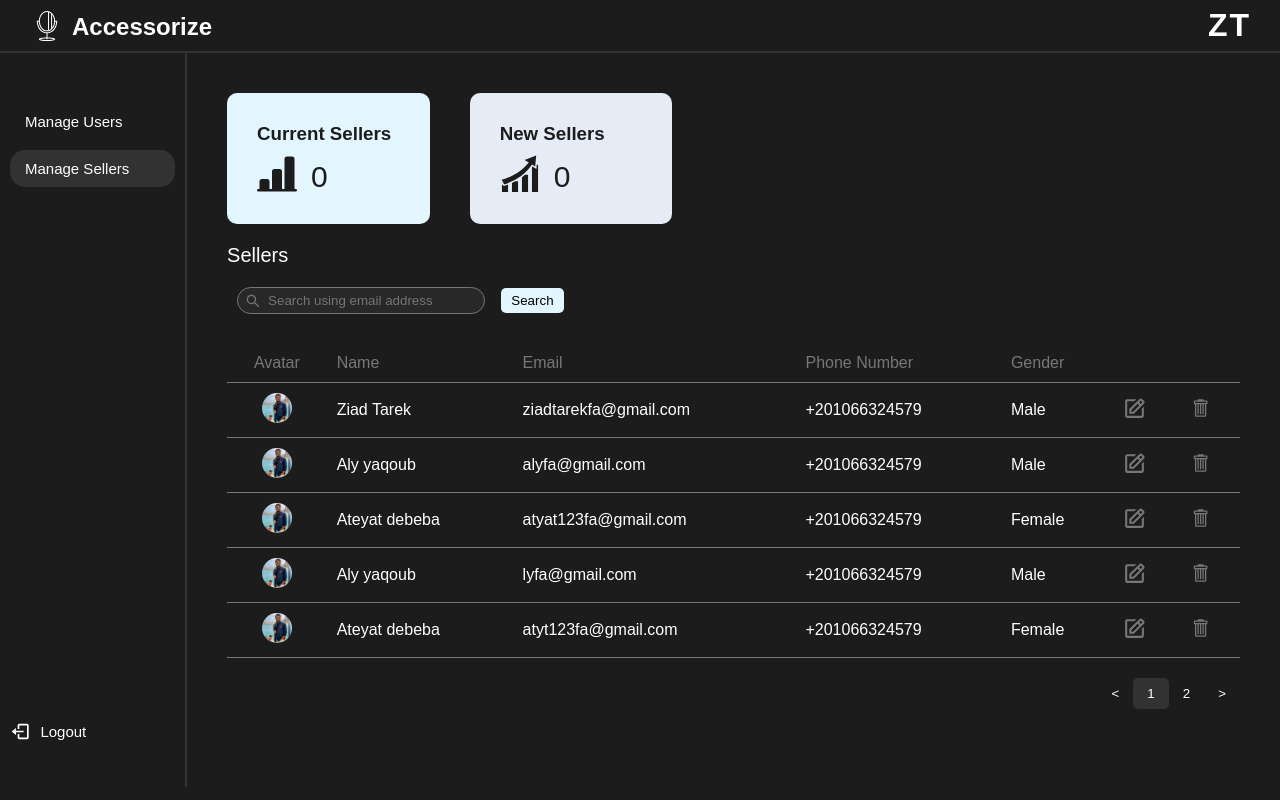
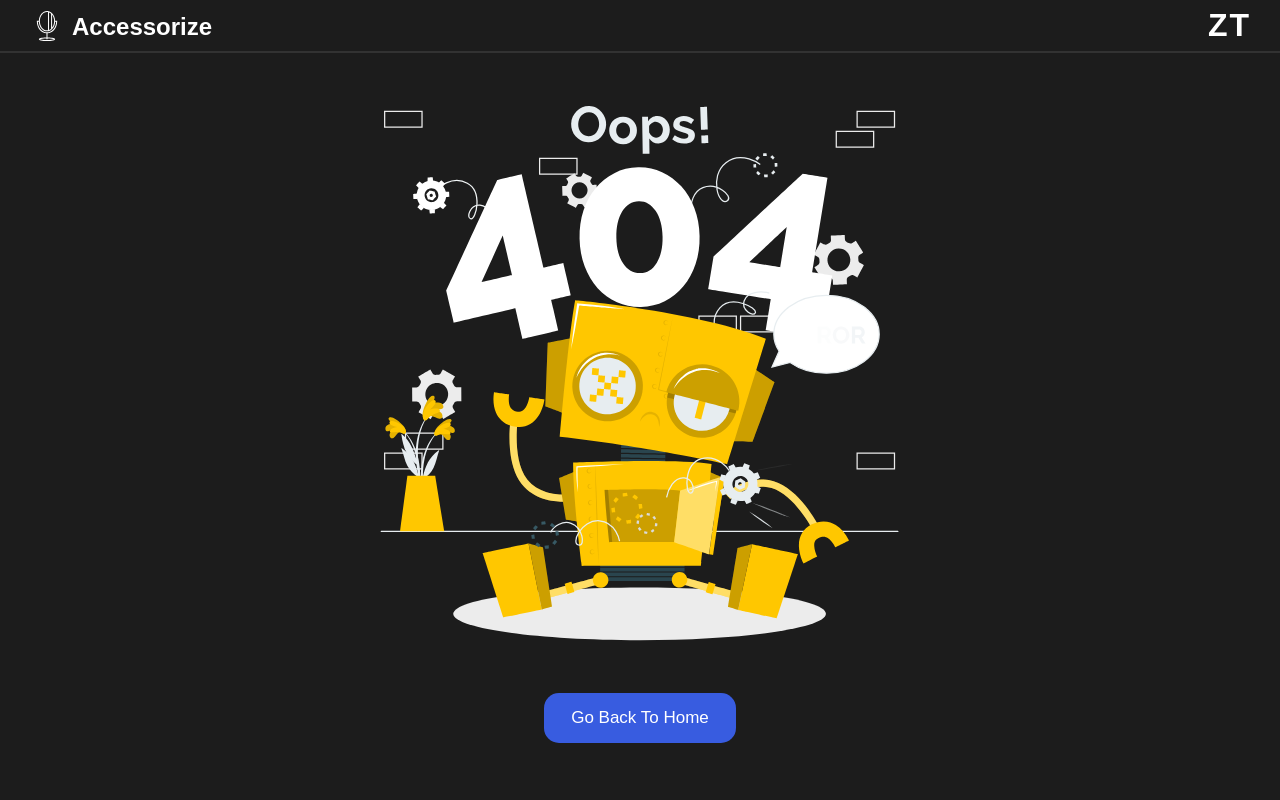
Before and after one commit to ziadtarekfa/Accessorize-Admin, a React (Create React App) app: page /manage-sellers in a window 1280 px wide. Built offline with nearby package versions, Linux system fonts and the light colour scheme; no server answers; the HTML template or start-up script is replaced by a standard one.

Commit message:
implemented getUsers & getSellers

```diff
--- a/src/App.js
+++ b/src/App.js
@@ -15,8 +15,8 @@ function App() {
         <Header />
         <Routes>
 
-          <Route path='/manage-users' element={<User />} />
-          <Route path='/manage-sellers' element={<Seller />} />
+          <Route path='/users' element={<User />} />
+          <Route path='/sellers' element={<Seller />} />
           <Route path='*' element={<NotFound />} />
         </Routes>
       </div>
--- a/src/components/Sidebar.js
+++ b/src/components/Sidebar.js
@@ -18,13 +18,13 @@ const Sidebar = () => {
     return (
         <aside>
             <div className='manage-container'>
-                <NavLink to='/manage-users'
+                <NavLink to='/users'
                     style={({ isActive }) =>
                         isActive ? activeStyle : notActiveStyle
                     }>
                     Manage Users
                 </NavLink>
-                <NavLink to='/manage-sellers'
+                <NavLink to='/sellers'
                     style={({ isActive }) =>
                         isActive ? activeStyle : notActiveStyle
                     }>
--- a/src/components/ViewTable.js
+++ b/src/components/ViewTable.js
@@ -3,7 +3,6 @@ import { AiOutlineSearch } from 'react-icons/ai';
 import { GoTrashcan } from 'react-icons/go';
 import { BiEdit } from 'react-icons/bi';
 import { useEffect, useState, useRef } from 'react';
-import avatar from '../assets/avatar.jpg';
 import EditDataModal from './EditDataModal';
 import DeleteModal from './DeleteModal';
 import Pagination from './Pagination';
@@ -13,68 +12,27 @@ const ViewTable = () => {
     const [isEdit, setIsEdit] = useState(false);
     const [isDelete, setIsDelete] = useState(false);
     const [selectedUser, setSelectedUser] = useState(null);
+    const [totalUsers, setTotalUsers] = useState([]);
+    const [currentPageNumber, setCurrentPageNumber] = useState(1);
+    const [currentUsers, setCurrentUsers] = useState([]);
 
     const NO_OF_USERS_PER_PAGE = 5;
 
-    const [totalUsers, setTotalUsers] = useState([
-        {
-            id: '12',
-            name: "Ziad Tarek",
-            email: "ziadtarekfa@gmail.com",
-            phoneNo: "+201066324579",
-            gender: "Male",
 
-        },
-        {
-            id: '13',
-            name: "Aly yaqoub",
-            email: "alyfa@gmail.com",
-            phoneNo: "+201066324579",
-            gender: "Male",
-
-        },
-        {
-            id: '16',
-            name: "Ateyat debeba",
-            email: "atyat123fa@gmail.com",
-            phoneNo: "+201066324579",
-            gender: "Female",
-
-        },
-        {
-            id: '17',
-            name: "Aly yaqoub",
-            email: "lyfa@gmail.com",
-            phoneNo: "+201066324579",
-            gender: "Male",
-
-        },
-        {
-            id: '18',
-            name: "Ateyat debeba",
-            email: "atyt123fa@gmail.com",
-            phoneNo: "+201066324579",
-            gender: "Female",
-
-        },
-        {
-            id: '19',
-            name: "Ateyat debeba",
-            email: "atyt1213fa@gmail.com",
-            phoneNo: "+201066324579",
-            gender: "Female",
-
-        },
-    ]);
-
-    const [currentPageNumber, setCurrentPageNumber] = useState(1);
-    const [currentUsers, setCurrentUsers] = useState([]);
 
     useEffect(() => {
         const indexOfLastUser = currentPageNumber * NO_OF_USERS_PER_PAGE;
         const indexOfFirstUser = indexOfLastUser - NO_OF_USERS_PER_PAGE;
-        setCurrentUsers(totalUsers.slice(indexOfFirstUser, indexOfLastUser));
-    }, [currentPageNumber, totalUsers])
+
+        fetch(`http://localhost:8000/admin/${window.location.pathname}`).then((res) => {
+            return res.json();
+        }).then((data) => {
+            console.log(data);
+            setTotalUsers(data);
+            setCurrentUsers(data.slice(indexOfFirstUser, indexOfLastUser));
+        });
+
+    }, [currentPageNumber]);
 
 
     const emailInputRef = useRef();
@@ -105,25 +63,28 @@ const ViewTable = () => {
             <table>
                 <thead>
                     <tr>
-                        <th style={{ 'textAlign': 'center' }}>Avatar</th>
-                        <th>Name</th>
+                        <th>First Name</th>
+                        <th>Last Name</th>
+                        <th>Gender</th>
+                        <th>Birth Date</th>
                         <th>Email</th>
                         <th>Phone Number</th>
-                        <th>Gender</th>
+                        <th>Address</th>
                     </tr>
                 </thead>
                 <tbody>
                     {
                         currentUsers.map((user) => {
                             return (
-                                <tr key={user.id}>
-                                    <td style={{ 'textAlign': 'center' }}>
-                                        <img src={avatar} alt='profile' className='avatar' />
-                                    </td>
-                                    <td >{user.name}</td>
-                                    <td >{user.email}</td>
-                                    <td >{user.phoneNo}</td>
-                                    <td >{user.gender}</td>
+                                <tr key={user._id}>
+
+                                    <td >{user.firstName}</td>
+                                    <td >{user.lastName}</td>
+                                    <td>{user.gender}</td>
+                                    <td >{user.birthDate}</td>
+                                    <td>{user.email}</td>
+                                    <td >{user.phoneNumber}</td>
+                                    <td>{user.address}</td>
                                     <td>
                                         <BiEdit size='25px' onClick={() => {
                                             setIsEdit(true);
--- a/src/pages/Seller.js
+++ b/src/pages/Seller.js
@@ -13,7 +13,6 @@ const Seller = () => {
         fetch("http://localhost:8000/admin/sellersCount").then((res) => {
             return res.json();
         }).then((data) => {
-            console.log(data);
             setCurrentSellersCount(data.sellersCount);
         });
 
```
